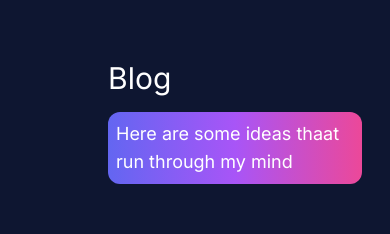
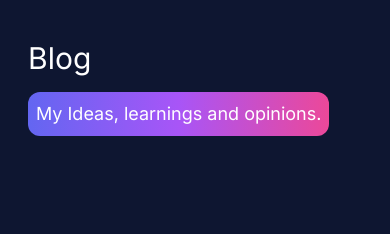
Before and after one commit to JOHN-AMAO/Portfolio, a Next.js app: page /blog in a window 390 px wide. Shown: the top 234 px of the page. Built offline with nearby package versions, Linux system fonts and the light colour scheme; no server answers; the database is empty.

Commit message:
blog ui adjusted

```diff
--- a/app/(routes)/blog/page.tsx
+++ b/app/(routes)/blog/page.tsx
@@ -2,7 +2,6 @@ import { db } from "@/lib/db";
 
 import { EmptyPlaceholder } from "@/components/empty-placeholder";
 import { DashboardHeader } from "@/components/header";
-import { PostItem } from "@/components/post-item";
 import { DashboardShell } from "@/components/shell";
 import { PostItemRead } from "@/components/post-item-read";
 
@@ -27,12 +26,12 @@ export default async function BlogPage() {
   });
 
   return (
-    <div className='flex justify-center h-screen ml-20 mt-10'>
+    <div className='flex justify-center h-screen md:ml-20 md:mt-10 mt-5'>
       <DashboardShell>
         <div className='flex'>
           <DashboardHeader
             heading='Blog'
-            text='Here are some ideas thaat run through my mind'
+            text='My Ideas, learnings and opinions.'
           />
         </div>
         <div className='text-white flex flex-col gap-2'>
```
